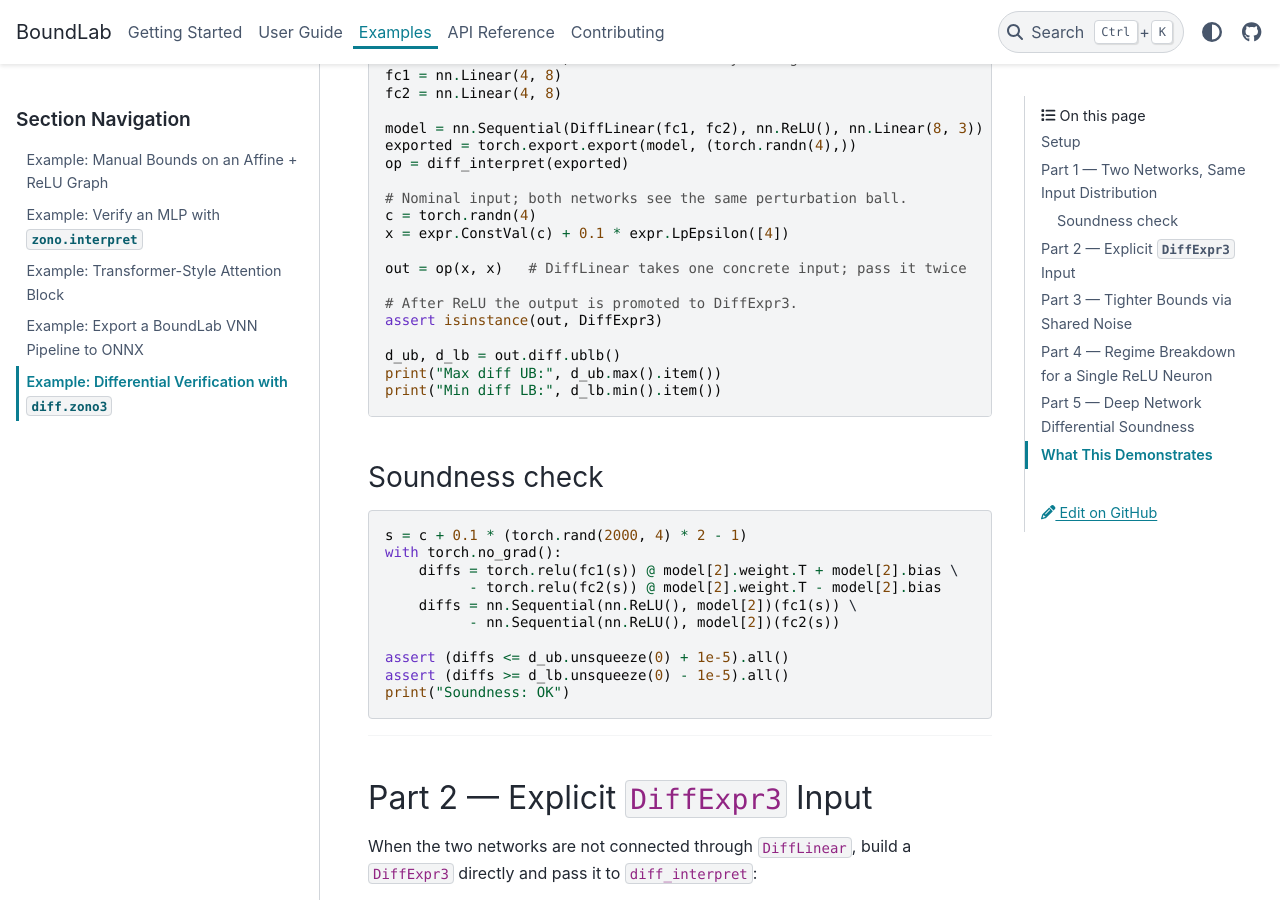
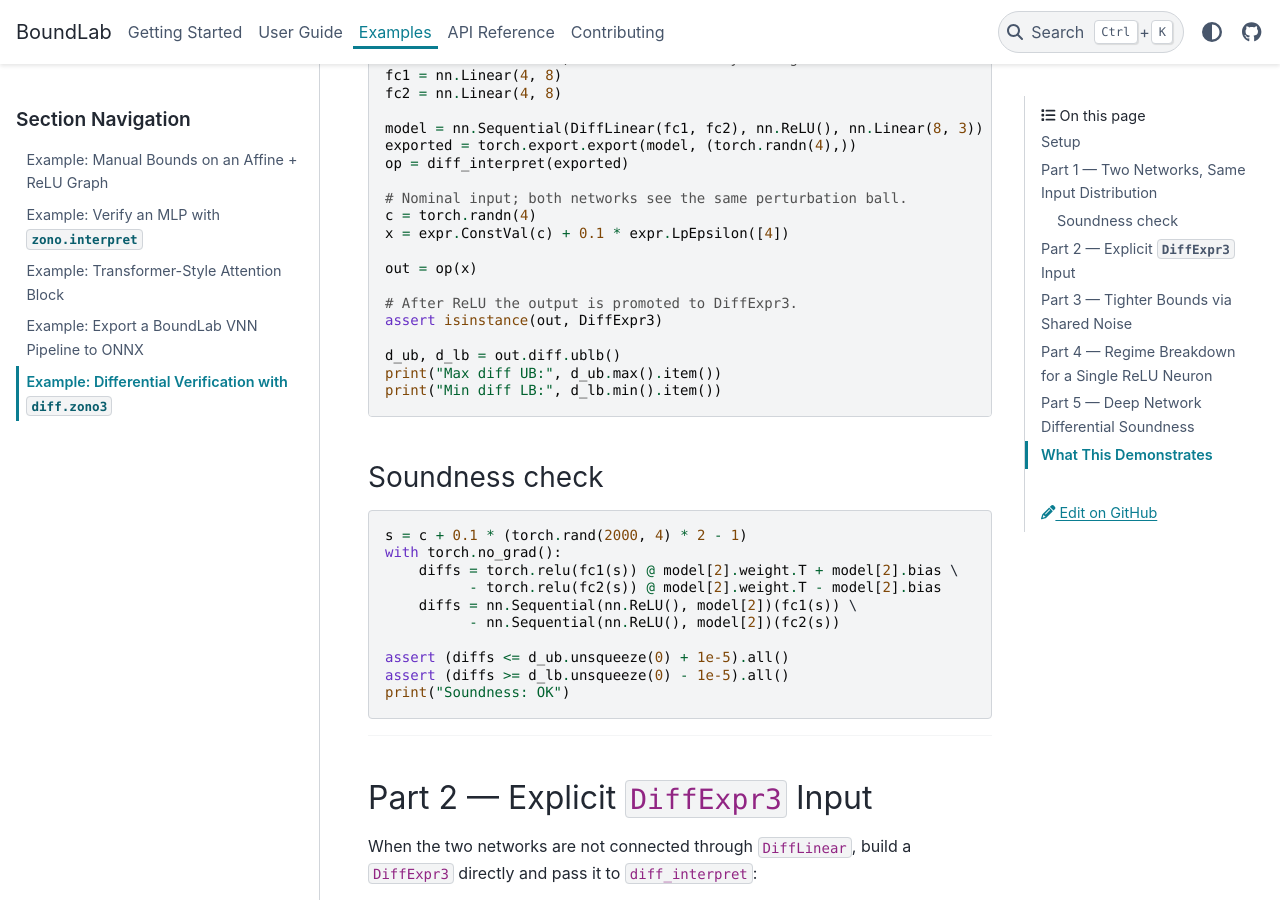
Before and after one commit to YuantianDing/BoundLab, a Sphinx documentation site: the page built from docs/examples/diff_verification.md, in a window 1280 px wide and 900 px high, scrolled down 884 px. Built offline with Sphinx 7.4.7 and the PyData theme 0.15.4, drawn with Linux system fonts in a browser that asks for light colours.

Commit message:
small fix for diff

```diff
--- a/docs/examples/diff_verification.md
+++ b/docs/examples/diff_verification.md
@@ -41,7 +41,7 @@ op = diff_interpret(exported)
 c = torch.randn(4)
 x = expr.ConstVal(c) + 0.1 * expr.LpEpsilon([4])
 
-out = op(x, x)   # DiffLinear takes one concrete input; pass it twice
+out = op(x)
 
 # After ReLU the output is promoted to DiffExpr3.
 assert isinstance(out, DiffExpr3)
@@ -193,7 +193,7 @@ op = diff_interpret(exported)
 
 c = torch.randn(6)
 x = expr.ConstVal(c) + 0.3 * expr.LpEpsilon([6])
-out = op(x, x)
+out = op(x)
 d_ub, d_lb = out.diff.ublb()
 
 s = c + 0.3 * (torch.rand(3000, 6) * 2 - 1)
```
Also changed, not shown: 2 other files.
